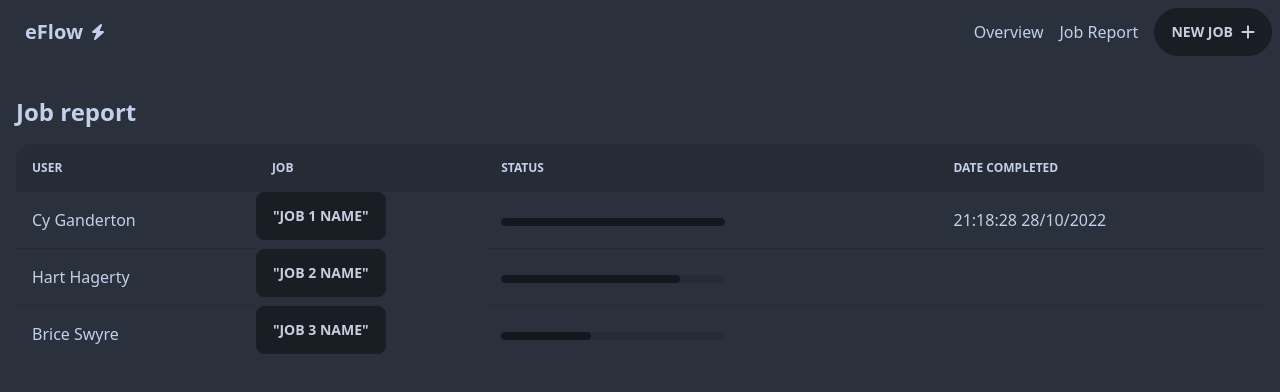
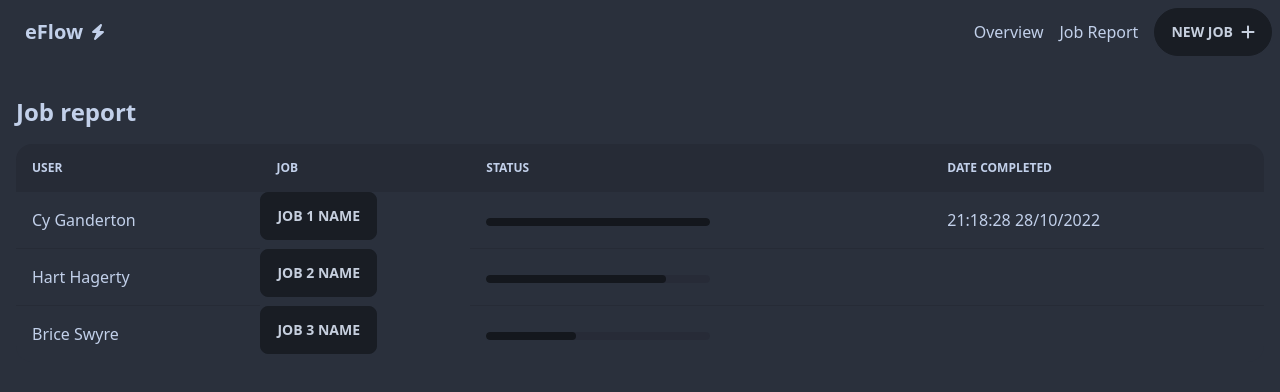
Before and after one commit to simon-hng/e-flow, a Next.js app: page /jobreport in a window 1280 px wide. Shown: the top 392 px of the page. Built offline with nearby package versions, Linux system fonts and the light colour scheme.

Commit message:
fix unescaped chars

```diff
--- a/components/table.tsx
+++ b/components/table.tsx
@@ -1,13 +1,4 @@
 import React from "react";
-import {
-  Area,
-  AreaChart,
-  CartesianGrid,
-  ResponsiveContainer,
-  Tooltip,
-  XAxis,
-  YAxis,
-} from "recharts";
 
 const Table = () => {
   return (
@@ -24,7 +15,7 @@ const Table = () => {
         <input type="checkbox" id="my-modal-6" className="modal-toggle" />
         <div className="modal modal-bottom sm:modal-middle">
           <div className="modal-box">
-            <h3 className="font-bold text-lg">"Job Name"</h3>
+            <h3 className="font-bold text-lg">Job Name</h3>
             <p> Job report info</p>
             <div className="modal-action">
               <label htmlFor="my-modal-6" className="btn">
@@ -37,7 +28,7 @@ const Table = () => {
           <tr>
             <td>Cy Ganderton</td>
             <label htmlFor="my-modal-6" className="btn modal-button">
-              "Job 1 name"
+              Job 1 name
             </label>
             <td>
               <progress
@@ -51,7 +42,7 @@ const Table = () => {
           <tr className="hover">
             <td>Hart Hagerty</td>
             <label htmlFor="my-modal-6" className="btn modal-button">
-              "Job 2 name"
+              Job 2 name
             </label>
             <td>
               <progress
@@ -65,7 +56,7 @@ const Table = () => {
           <tr>
             <td>Brice Swyre</td>
             <label htmlFor="my-modal-6" className="btn modal-button">
-              "Job 3 name"
+              Job 3 name
             </label>
             <td>
               <progress
```
